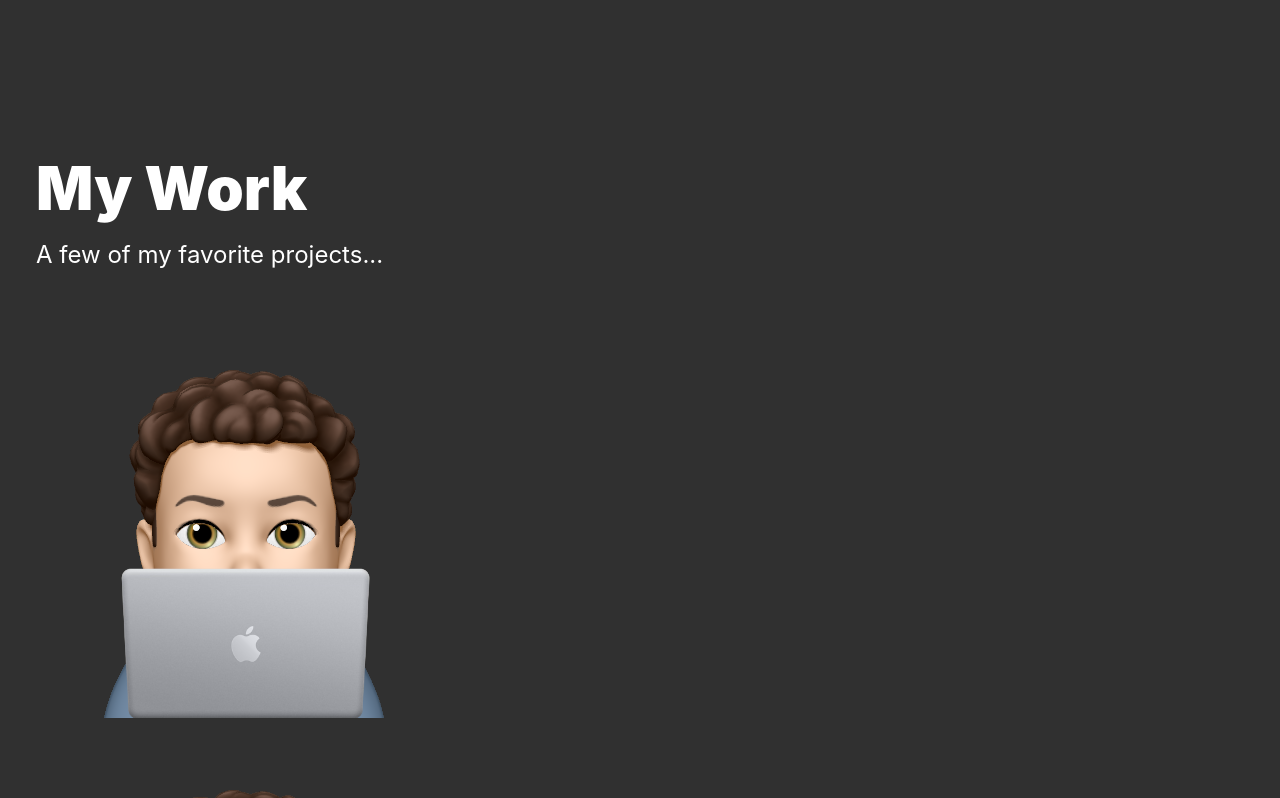
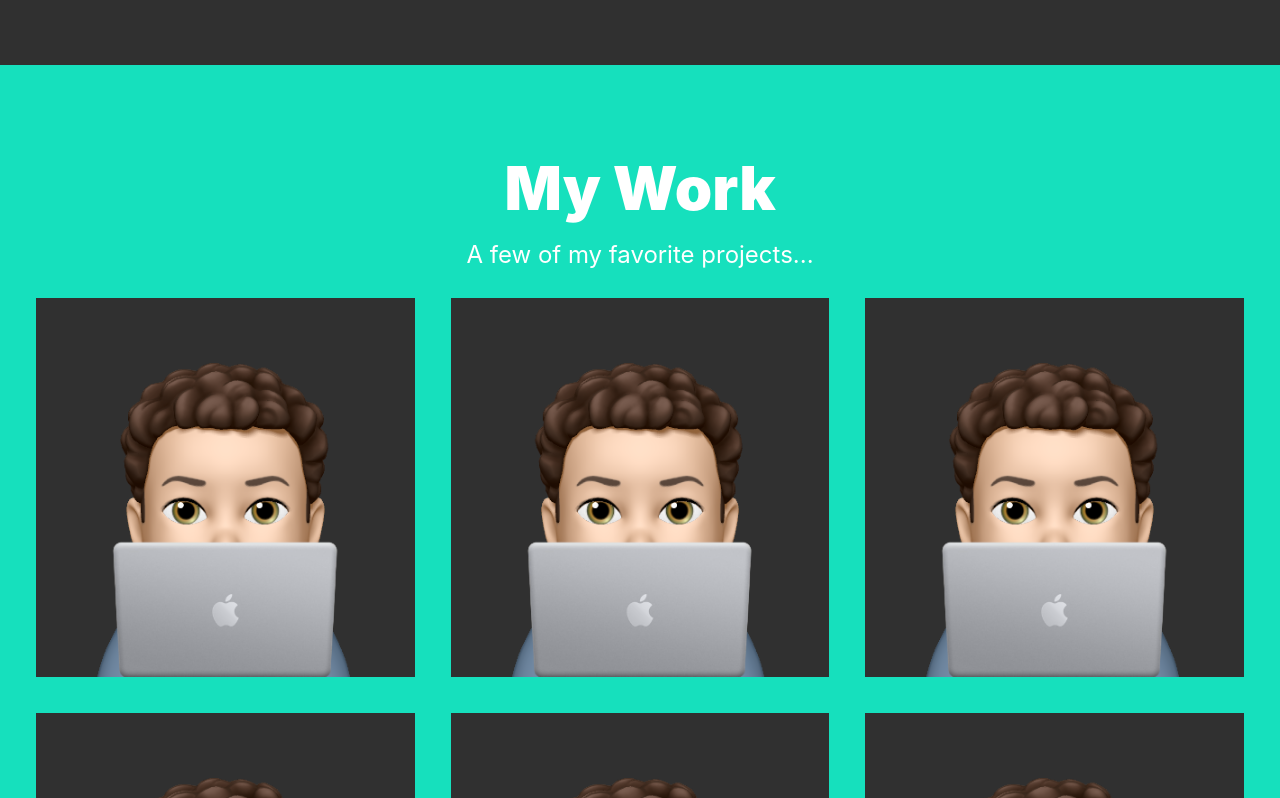
Before and after one commit to HarrisonHutton/harrisonhutton.dev, an Angular app: page / in a window 1280 px wide. Shown: the part 1815-2613 px from the top of the page. Built offline with nearby package versions, Linux system fonts and the light colour scheme.

Commit message:
🎨 Setup basic styles for the portfolio section

```diff
--- a/src/app/my-work/my-work.component.scss
+++ b/src/app/my-work/my-work.component.scss
@@ -0,0 +1,37 @@
+.my-work {
+    background-color: var(--clr-accent);
+    text-align: center;
+}
+
+.portfolio {
+    display: grid;
+    grid-template-columns: repeat(auto-fit, minmax(300px, 1fr));
+    grid-gap: 2em;
+}
+
+.portfolio__item {
+    background: var(--clr-dark);
+    overflow: hidden;
+}
+
+.portfolio__item {
+    background: var(--clr-dark);
+    overflow: hidden;
+}
+
+.portfolio__img {
+    transition:
+        transform 750ms cubic-bezier(.5, 0, .5, 1),
+        opacity 250ms linear;
+}
+
+.portfolio__item:focus {
+    position: relative;
+    z-index: 2;
+}
+
+.portfolio__img:hover,
+.portfolio__item:focus .portfolio__img {
+    transform: scale(1.2);
+    opacity: .75;
+}
```
